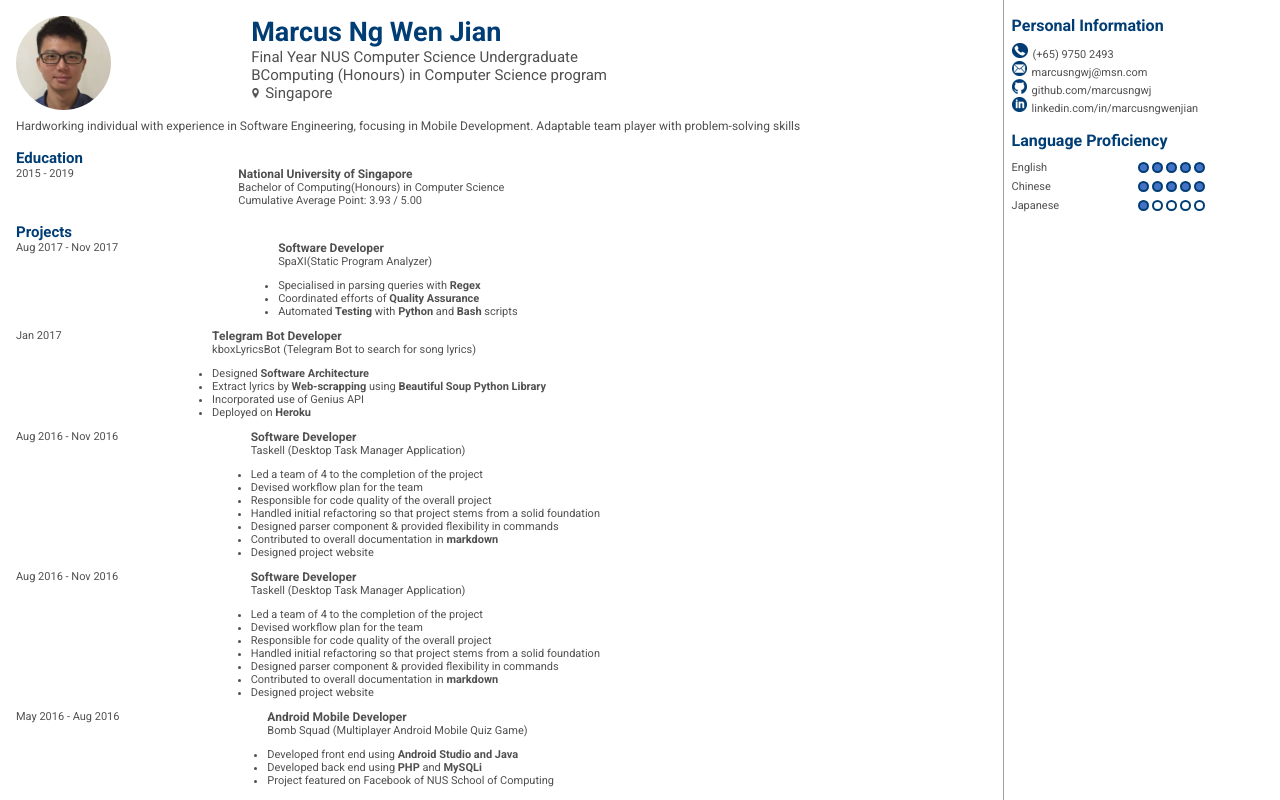
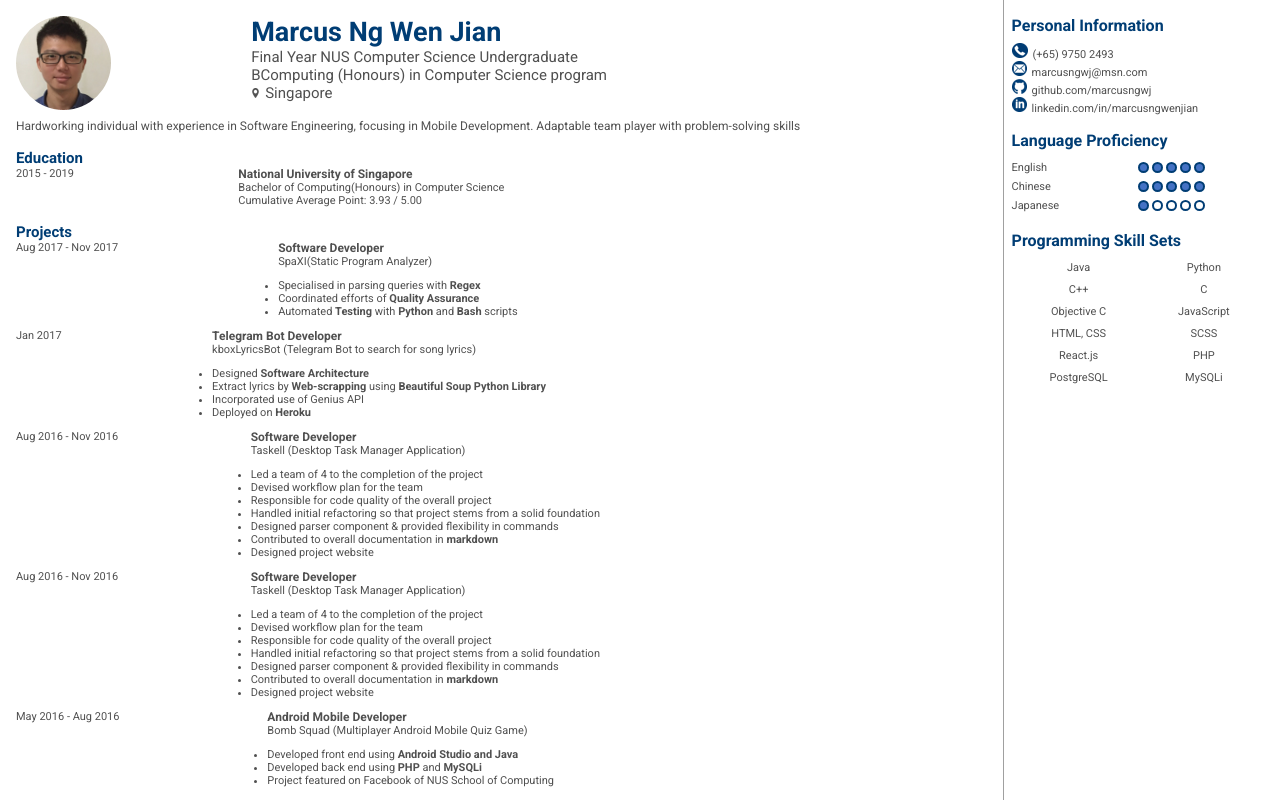
Before and after one commit to marcusngwj/Resume, a React (Create React App) app: page / in a window 1280 px wide. Shown: the top 800 px of the page. Built offline with nearby package versions, Linux system fonts and the light colour scheme.

Commit message:
update programming skills

```diff
--- a/src/columns/sidebar/SideBar.js
+++ b/src/columns/sidebar/SideBar.js
@@ -2,6 +2,7 @@ import React, { Component } from 'react';
 
 import PersonalData from './components/personal_data/PersonalData';
 import LanguageProficiency from './components/language/LanguageProficiency';
+import ProgrammingSkills from './components/programming_skills/ProgrammingSkills';
 
 export default class SideBar extends Component {
   // constructor(props) {
@@ -13,6 +14,7 @@ export default class SideBar extends Component {
       <div className="sidebar">
         <PersonalData />
         <LanguageProficiency />
+        <ProgrammingSkills />
       </div>
     );
   }
--- /dev/null
+++ b/src/columns/sidebar/components/programming_skills/ProgrammingSkills.js
@@ -0,0 +1,45 @@
+import React, { Component } from 'react';
+
+import './style.css';
+
+export default class ProgrammingSkills extends Component {
+  // constructor(props) {
+  //   super(props);
+  // }
+
+  render() {
+    return (
+      <div className="programming-skills">
+        <p className="title">Programming Skill Sets</p>
+        <div className="content">
+          <table>
+            <tr>
+              <td>Java</td>
+              <td>Python</td>
+            </tr>
+            <tr>
+              <td>C++</td>
+              <td>C</td>
+            </tr>
+            <tr>
+              <td>Objective C</td>
+              <td>JavaScript</td>
+            </tr>
+            <tr>
+              <td>HTML, CSS</td>
+              <td>SCSS</td>
+            </tr>
+            <tr>
+              <td>React.js</td>
+              <td>PHP</td>
+            </tr>
+            <tr>
+              <td>PostgreSQL</td>
+              <td>MySQLi</td>
+            </tr>
+          </table>
+        </div>
+      </div>
+    );
+  }
+}
--- /dev/null
+++ b/src/columns/sidebar/components/programming_skills/style.css
@@ -0,0 +1,18 @@
+@import url("https://fonts.googleapis.com/css?family=Roboto:100,100i,300,300i,400,400i,500,500i,700,700i,900,900i");
+.programming-skills {
+  margin-top: 1em;
+  padding-left: 0.5em; }
+  .programming-skills .title {
+    padding: 0;
+    margin: 0;
+    color: #003d74;
+    font-size: 16px;
+    font-weight: bold; }
+  .programming-skills .content {
+    margin-top: 0.5em;
+    font-size: 11px; }
+    .programming-skills .content table {
+      text-align: center;
+      width: 100%; }
+      .programming-skills .content table tr {
+        height: 20px; }
--- /dev/null
+++ b/src/columns/sidebar/components/programming_skills/style.scss
@@ -0,0 +1,28 @@
+@import 'theme/styles/theme';
+
+.programming-skills {
+  margin-top: $SIDEBAR_COMPONENT_MARGIN_TOP;
+  padding-left: $SIDEBAR_COMPONENT_PADDING_LEFT;
+
+  .title {
+    padding: 0;
+    margin: 0;
+    color: $COLOR_BRAND_BLUE;
+    font-size: $SIDEBAR_TITLE_FONT_SIZE;
+    font-weight: bold;
+  }
+
+  .content {
+    margin-top: $SIDEBAR_CONTENT_MARGIN_TOP;
+    font-size: $SIDEBAR_TEXT_FONT_SIZE;
+
+    table {
+      text-align: center;
+      width: 100%;
+
+      tr {
+        height: 20px;
+      }
+    }
+  }
+}
--- a/src/theme/styles/_theme.scss
+++ b/src/theme/styles/_theme.scss
@@ -23,3 +23,4 @@ $SIDEBAR_COMPONENT_MARGIN_TOP: 1em;
 $SIDEBAR_COMPONENT_PADDING_LEFT: 0.5em;
 $SIDEBAR_CONTENT_MARGIN_TOP: 0.5em;
 $SIDEBAR_TITLE_FONT_SIZE: 16px;
+$SIDEBAR_TEXT_FONT_SIZE: 11px;
```
